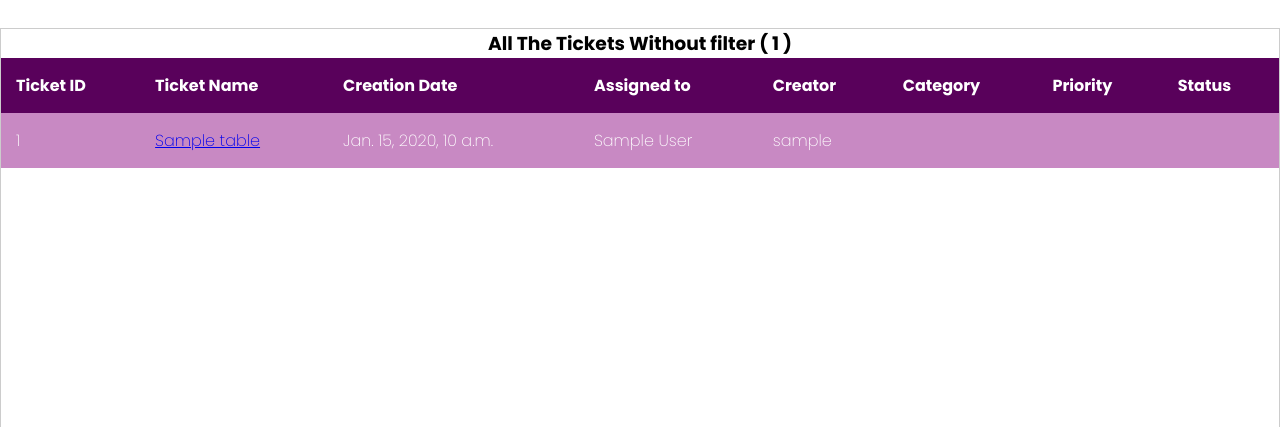
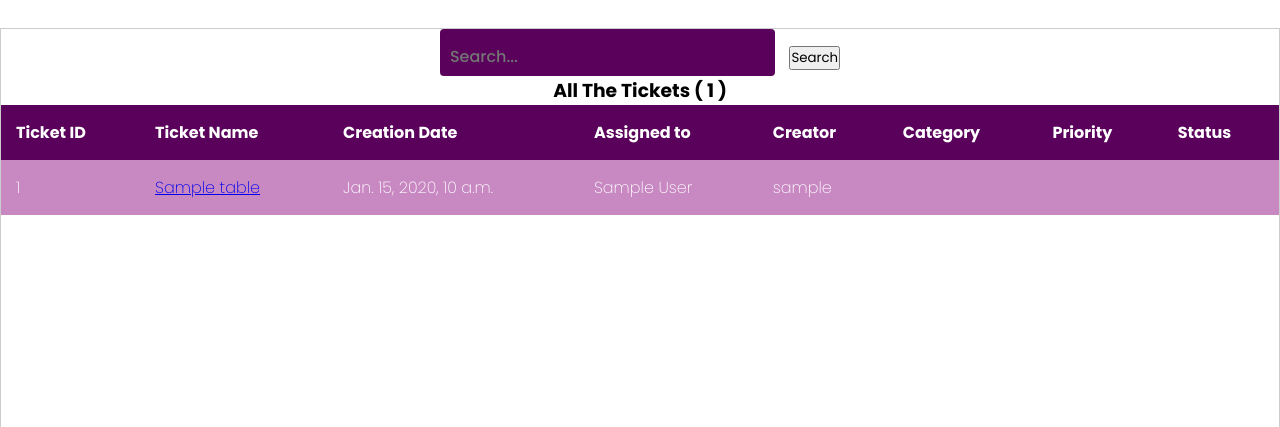
Before and after one commit to Acnosan/univ_itil_incident_management, a Django app: page /home/None/ in a window 1280 px wide. Shown: the part 70-497 px from the top of the page. Run offline with Django 5.2, Linux system fonts and the light colour scheme; a user stored in the database is signed in; data comes from the database, SQL or seed files in the repository; tables that the repository leaves empty hold one stand-in row (values such as "Sample post").

Commit message:
search with name added

```diff
--- a/app_l3/static/app_l3/tickets_tables.css
+++ b/app_l3/static/app_l3/tickets_tables.css
@@ -55,7 +55,7 @@ tbody td {
   height: 50px;
   border-radius: 0.5rem;
   border: 0;
-  background: rgba(89,1,91,1.00);;
+  background: rgba(89,1,91,1.00);
   color: #f9f9f9;
   text-align: center;
   letter-spacing: 3px;
@@ -80,11 +80,23 @@ tbody td {
   align-items: center; /* Align items vertically */
 }
 
-.export_button {
+.export_button,.search_button {
   margin-left: auto; /* Push the form/button to the right */
 }
 
 /* Optional: Add additional styling as needed */
-.title_and_export h3 {
+.title_and_export h3,.title_and_export input {
   margin-right: 10px; /* Add spacing between h3 and form */
 }
+
+.title_and_export input{
+  position: relative;
+  background: rgba(89,1,91,1.00);
+  border: none;
+  outline: none;
+  padding: 15px 10px 7.5px;
+  border-radius: 4px;
+  color: #fff;
+  font-weight: 500;
+  font-size: 1em;
+}
--- a/app_l3/template/app_l3/home.html
+++ b/app_l3/template/app_l3/home.html
@@ -91,8 +91,13 @@
   <div class="scroll-content">
 
   <div class="firsttablecontainer">
-
-    <h3>All The Tickets Without filter ( {{count_all_tickets}} )</h3>
+    <div class="title_and_export">
+      <form method="GET" action="{% url 'home' type_user=type_user %}">
+        <input type="text" name="q" placeholder="Search...">
+        <button class='search_button' type="submit" name="search">Search</button>
+      </form>
+    </div>
+    <h3>All The Tickets ( {{count_all_tickets}} )</h3>
 
     <table class="firsttable">
       <thead>
@@ -108,8 +113,9 @@
         </tr>
       </thead>
       <tbody>
+        {% if not searched %}  <!--   -->
           {% for event in all_tickets %}
-        {% if event.status.status_name != 'closed' %}
+          {% if event.status.status_name != 'closed'%}
           <tr>
             <td>{{event.pk}}</td>
             <td><a href="{% url 'console_ticket' ticket_title=event.title %}">{{event.title}}</a></td>
@@ -126,6 +132,27 @@
           </tr>
           {% endif %}
           {% endfor %}
+        {% else %} <!--   -->
+          {% for event in all_tickets %}
+          {% if event.status.status_name != 'closed'%}
+          <tr>
+            <td>{{event.pk}}</td>
+            <td><a href="{% url 'console_ticket' ticket_title=event.title %}">{{event.title}}</a></td>
+            <td> {{event.ticket_creation_date}}</td>
+            {% if event.assigned_to is not None %}
+            <td> {{event.assigned_to}}</td>
+            {% else %}
+            <td>Not Assigned</td>
+            {% endif %}
+            <td>{{event.assigned_by}}</td>
+            <td>{{event.category}}</td>
+            <td>{{event.priority}}</td>
+            <td>{{event.status}}</td>
+          </tr>
+          {% endif %}
+          {% endfor %}
+        {% endif %}  <!--   -->
+
       </tbody>
     </table>
   </div>
--- a/app_l3/urls.py
+++ b/app_l3/urls.py
@@ -23,4 +23,5 @@ urlpatterns = [
 
     path("ticket/solution/<str:ticket_title>/",views.add_solution,name="add_solution_form"),
     path("export/<str:filename>",views.export_to_csv_by_me,name="export_to_csv"),
+
 ]
--- a/app_l3/views.py
+++ b/app_l3/views.py
@@ -21,9 +21,10 @@ def home(response,type_user):
     tickets_created_by_me = tickets_assigned_to_me = all_tickets = None
     tickets_solution_confirmed = tickets_solution = None
     is_staff=is_observer=is_technician=is_self_service = None
+    searched= False
     count_tickets_created_by_me=count_tickets_assigned_to_me=count_tickets_solution_confirmed=count_all_tickets=0
     username = response.user.username
-
+    query = response.GET.get('q')
     if type_user == 'staff' :
         is_staff = True
         user = UserModel.objects.get(username=username)
@@ -44,6 +45,10 @@ def home(response,type_user):
     response.session['type_user'] = type_user
     try:
         all_tickets = TicketsModel.objects.all()
+
+        if 'search' in response.GET and query:
+            searched=True
+            all_tickets = all_tickets.filter(title=query)
     except TicketsModel.DoesNotExist:
         pass
 
@@ -86,11 +91,12 @@ def home(response,type_user):
     except:
         pass
 
+
     context = {'type_user':type_user,'is_staff':is_staff,'is_self_service':is_self_service,'is_observer':is_observer,'is_technician':is_technician,
     'tickets_created_by_me':tickets_created_by_me,'tickets_assigned_to_me':tickets_assigned_to_me,
     'tickets_solution_confirmed':tickets_solution_confirmed,'tickets_solution':tickets_solution,
     'count_my_tickets':count_tickets_created_by_me,'count_to_me_tickets':count_tickets_assigned_to_me,'count_resolved_tickets':count_tickets_solution_confirmed,
-    'count_all_tickets':count_all_tickets,'all_tickets':all_tickets}
+    'count_all_tickets':count_all_tickets,'all_tickets':all_tickets,'searched':searched}
     return render(response, "template/app_l3/home.html", context)
 
 def login_user(response):
```
Also changed, not shown: for_sc.txt (+10 -1 lines). Lines whose indentation alone changed are shown as unchanged.
